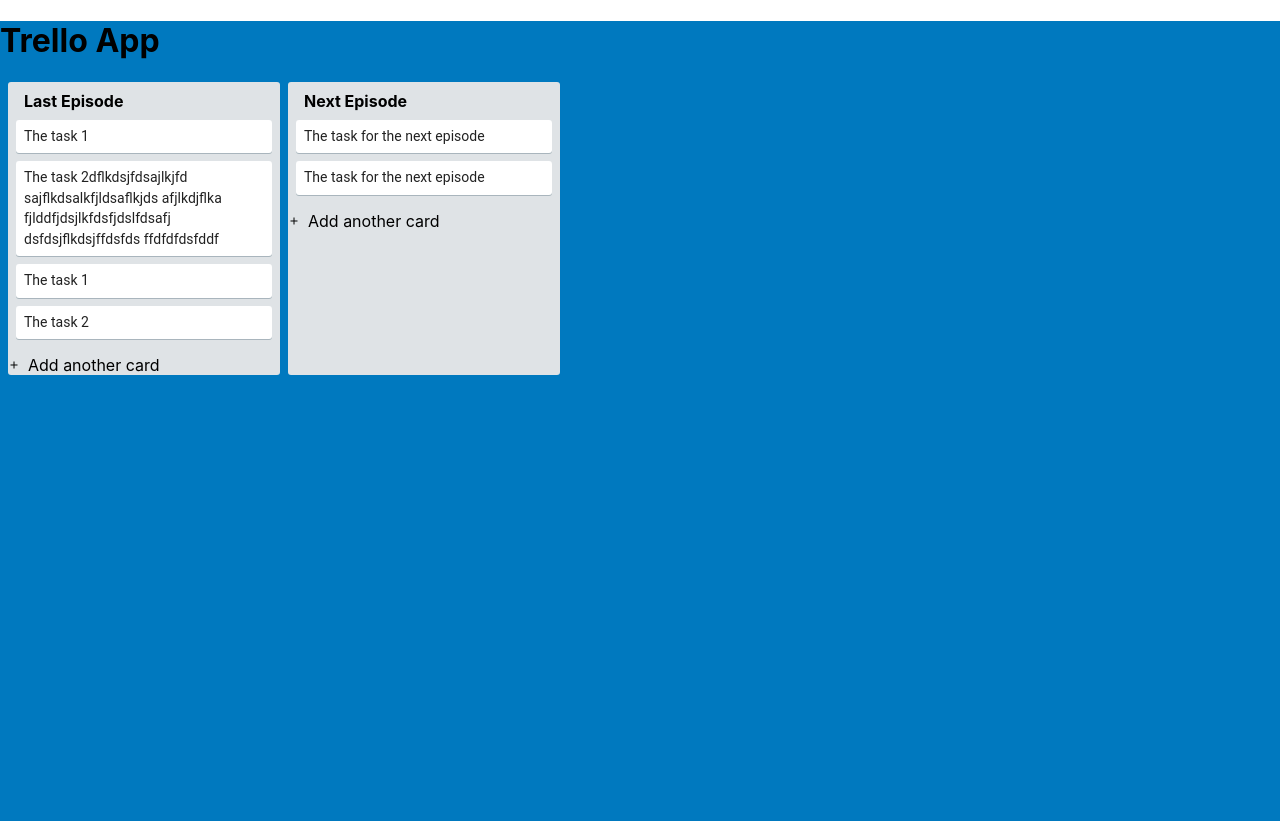
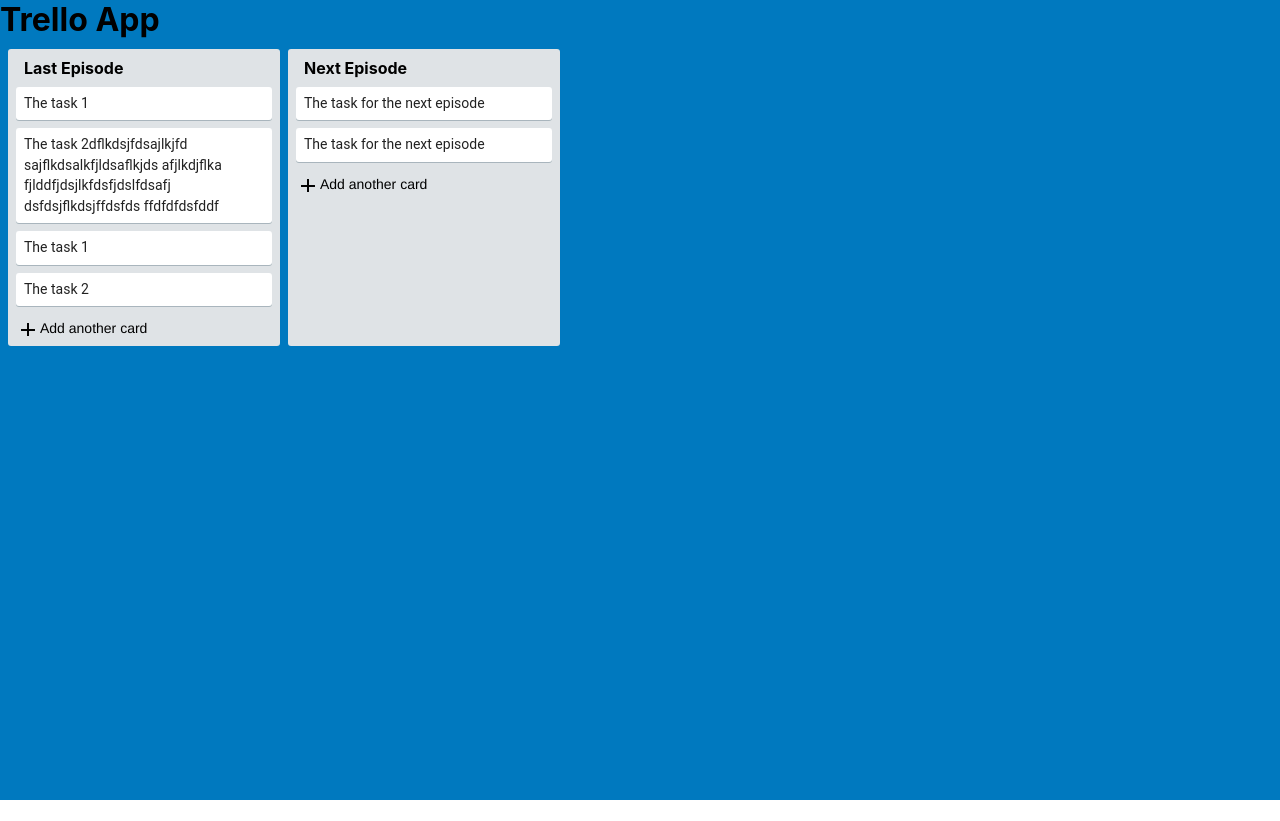
Before and after one commit to r-a-x/trello, a React (Create React App) app: page / in a window 1280 px wide. After the commit the page ends 800 px from the top, so only its background shows below. Built offline with nearby package versions, Linux system fonts and the light colour scheme.

Commit message:
fixed the css of the button

```diff
--- a/src/components/App.js
+++ b/src/components/App.js
@@ -6,7 +6,8 @@
   container: {
     display: 'flex',
     flexDirection: 'row',
-    margin:'0px 0px 0px 8px'
+    margin:'0px 0px 0px 8px',
+    cursor:'pointer'
   },
   body:{
     backgroundColor:'rgb(0, 121, 191)',
@@ -20,7 +21,7 @@
     const {lists} = this.props;
     return (
       <div style={styles.body}>
-        <h1>Trello App</h1>
+        <h1 style = {{margin:'0px 0px 10px'}}>Trello App</h1>
         <div style={styles.container}>
           { lists.map( list => (
               <TrelloList key = {list.id} title = {list.title} cards = {list.cards}/>
--- a/src/components/TrelloActionButton.js
+++ b/src/components/TrelloActionButton.js
@@ -2,12 +2,16 @@
 import Icon from '@material-ui/core/Icon';
 import Textarea from 'react-textarea-autosize';
 import Card from '@material-ui/core/Card';
+import CardContent from '@material-ui/core/CardContent';
 
 class TrelloActionButton extends Component {
 
     constructor(props){
         super(props);
-        this.state={renderTextArea:false,textAreaText:""};
+        this.state  =   {
+            renderTextArea: false,
+            textAreaText: ""
+        };
     }
 
     handleChange(event) {
@@ -20,14 +24,24 @@
         const {list} = this.props;
         const placeHolderText = list? "Enter list title..." :"Enter a title for this card...";
         return (
-            <Card style = {styles.textAreaContainer}>
+                <Card style={styles.textAreaContainer}>
+                         {/* <CardContent style={styles.card}> */}
                                <Textarea autoFocus onChange={this.handleChange.bind(this)} style = {{
-                    width: '100%'
+                        // width: '100%',
+                        resize:'none',
+                        padding:'0px 6px',
+                        border:'0px',
+                        width:'100%',
+                        minHeight:'52px',
+                        borderRadius: '3px',
+                        boxSizing:'border-box'
                     }}
                     onBlur = {this.closeTextArea.bind(this)}
                     value = {this.state.textAreaText}
                     placeholder = {placeHolderText}
                     />
+                        {/* </CardContent> */}
+
                 </Card>
         );
     }
@@ -37,14 +51,15 @@
         console.log("The value of the render props are",list);
         const buttonText = list ? "Add another list": "Add another card";
         return (
-            <div style = {styles.buttonContainer} onClick={this.openTextArea.bind(this)}>
+            <div style = {styles.container} onClick={this.openTextArea.bind(this)}>
                 <Icon style = {{
-                    height: '20px',
-                    fontSize: '12px',
-                    lineHeight: '20px',
-                    width: '20px'
+                    height: '18px',
                 }}>add</Icon>
-                <p style = {{margin:'0px 0px 0px 0px'}}>{buttonText}</p>
+                <p style = {{
+                    font:'normal normal 400 normal 14px / 20px "Helvetica Neue", Arial, Helvetica, sans-serif',
+                    margin:'0px 0px 0px 0px',
+                    fontColor:'#6b808c',
+                    backgroundColor:'transparent'}}>{buttonText}</p>
             </div>
         );
     }
@@ -61,34 +76,31 @@
 
     render(){
         const { renderTextArea } = this.state;
-        return ( <div style = {styles.container}>
-                    {renderTextArea ? this.renderTextArea() : this.renderButton()}
-                </div>);
+        return renderTextArea ? this.renderTextArea() : this.renderButton();
     }
 }
 
 const styles = {
+    container: {
+        margin:'4px 4px 8px 4px',
+        padding:'0px 4px',
+        display:'flex'
+    },
     buttonContainer:{
         display: 'flex',
-        cursor: 'pointer',
-    },
-    container: {
-        marginTop:'8px'
     },
     textAreaContainer: {
         backgroundColor: '#fff',
         borderRadius: '3px',
-        boxShadow: '0 1px 0 rgba(9,45,66,.25)',
+        margin:'0px 8px 8px 8px',
+        padding:'0px',
+        minHeight: '52px',
         cursor: 'pointer',
-        display: 'block',
-        // marginBottom: '8px',
-        marginTop: '8px',
-        maxWidth: '300px',
-        minHeight: '20px',
-        position: 'relative',
-        textDecoration: 'none',
-        height: '52px',
-        paddingBottom: '2px'
-    }
+    },
+    card:{
+        margin:'0px',
+        padding:'0px',
+        minHeight:'24px',
+    },
 }
 export default TrelloActionButton;
```
Lines whose indentation alone changed are shown as unchanged.
